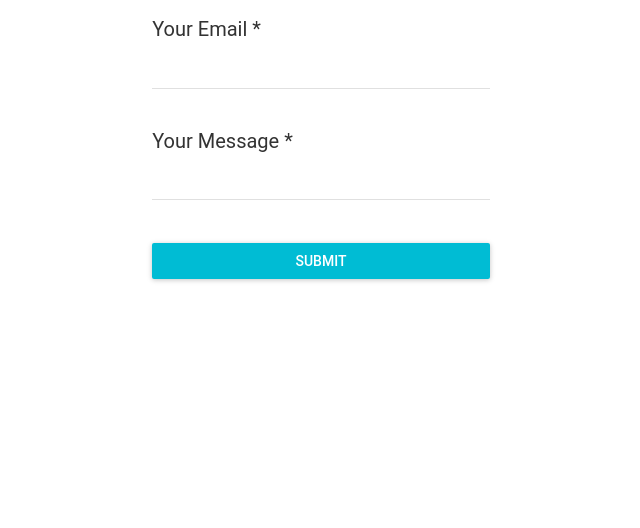
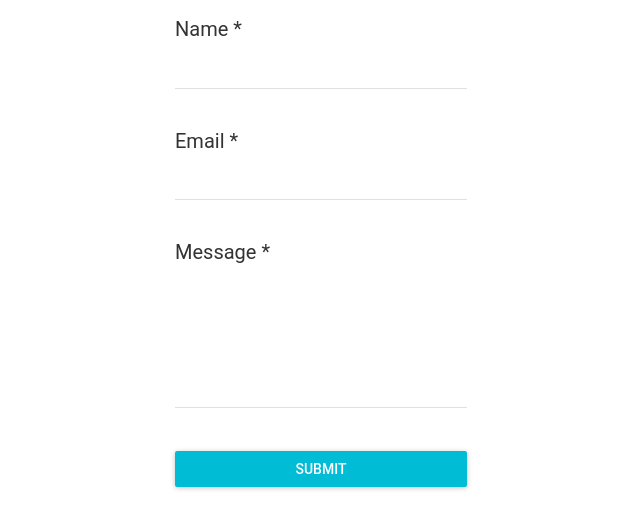
Before and after one commit to brunoschuermans/inca-trail-availabilities-web, a React (Create React App) app: page /contact-form in a window 1280 px wide. Shown: the top 528 px of the page, without its empty margins (319-959 px from the left). Built offline with nearby package versions, Linux system fonts and the light colour scheme.

Commit message:
contact form

```diff
--- a/package.json
+++ b/package.json
@@ -10,7 +10,8 @@
     "react-dom": "^16.2.0",
     "react-router": "^4.2.0",
     "react-router-dom": "^4.2.2",
-    "react-scripts": "1.0.17"
+    "react-scripts": "1.0.17",
+    "whatwg-fetch": "^2.0.3"
   },
   "scripts": {
     "start": "react-scripts start",
--- a/src/App.js
+++ b/src/App.js
@@ -5,7 +5,7 @@ import IncaTrailAvailabilities from "./IncaTrailAvailabilities";
 import ContactForm from "./ContactForm";
 import BookingForm from "./BookingForm";
 
-const APP_ROOT = "https://steady-course-191300.appspot.com/";
+const APP_ROOT = "https://steady-course-191300.appspot.com";
 
 export default class App extends Component {
 
--- a/src/BookingForm.js
+++ b/src/BookingForm.js
@@ -1,7 +1,8 @@
 import React, {Component} from "react";
 import "./App.css";
 import {
-    Checkbox, DatePicker,
+    Checkbox,
+    DatePicker,
     Dialog,
     FlatButton,
     FloatingActionButton,
@@ -19,6 +20,7 @@ import moment from "moment";
 export default class BookingForm extends Component {
 
     state = {
+        addTravellerOpened: false,
         travellers: [],
     };
 
@@ -37,6 +39,7 @@ export default class BookingForm extends Component {
             passport: this.state.temporaryPassport,
             nationality: this.state.temporaryNationality,
             birthDate: this.state.temporaryBirthDate,
+            email: this.state.temporaryEmail,
         });
 
         this.setState({
@@ -140,17 +143,14 @@ export default class BookingForm extends Component {
                                     temporaryPassport: undefined,
                                     temporaryNationality: undefined,
                                     temporaryBirthDate: undefined,
+                                    temporaryEmail: undefined,
                                 });
 
-                                if (!this.state.travellerFormEventListenerAdded) {
-                                    setTimeout(() => {
-                                        document.getElementById("travellerForm").addEventListener("submit", event => {
-                                            this.addTraveller(event);
-                                        }, false);
-                                    }, 300);
-
-                                    this.setState({travellerFormEventListenerAdded: true});
-                                }
+                                setTimeout(() => {
+                                    document.getElementById("travellerForm").addEventListener("submit", event => {
+                                        this.addTraveller(event);
+                                    }, false);
+                                }, 300);
                             }}
                         >
                             <ContentAdd/>
@@ -182,9 +182,6 @@ export default class BookingForm extends Component {
                                     <TextField
                                         required
                                         autoFocus
-                                        ref={input => {
-                                            this.firstName = input;
-                                        }}
                                         fullWidth={true}
                                         value={this.state.temporaryFirstName}
                                         onChange={(event, value) => this.setState({temporaryFirstName: value})}
--- a/src/ContactForm.js
+++ b/src/ContactForm.js
@@ -1,6 +1,6 @@
 import React, {Component} from "react";
 import "./App.css";
-import {FlatButton, RaisedButton, TextField} from "material-ui";
+import {RaisedButton, TextField} from "material-ui";
 
 export default class ContactForm extends Component {
 
@@ -20,12 +20,16 @@ export default class ContactForm extends Component {
                 error: false,
             });
 
-            fetch(self.props.appRoot, {
+            fetch(self.props.appRoot + "/contact", {
                 method: "POST",
-                body: {
+                headers: {
+                    "content-type": "application/json",
+                },
+                body: JSON.stringify({
+                    name: self.state.name,
                     email: self.state.email,
                     message: self.state.message,
-                },
+                }),
             })
                 .then(response => {
                     if (!response.ok) {
@@ -52,27 +56,42 @@ export default class ContactForm extends Component {
         return (
             <form>
                 <div className="formSection">
-                    <label>Your Email *</label>
+                    <label>Name *</label>
+                    <TextField
+                        id="name"
+                        required
+                        type="name"
+                        fullWidth={true}
+                        value={this.state.name}
+                        onChange={(event, value) => this.setState({name: value})}
+                    />
+                </div>
+                <div className="formSection">
+                    <label>Email *</label>
                     <TextField
                         id="email"
                         required
                         type="email"
                         fullWidth={true}
                         value={this.state.email}
-                        onChange={(event) => this.setState({email: event.target.value})}
+                        onChange={(event, value) => this.setState({email: value})}
                     />
                 </div>
                 <div className="formSection">
-                    <label>Your Message *</label>
+                    <label>Message *</label>
                     <TextField
                         id="message"
                         required
                         fullWidth={true}
                         value={this.state.message}
                         multiLine={true}
-                        onChange={(event) => this.setState({message: event.target.value})}
+                        rows={5}
+                        rowsMax={5}
+                        onChange={(event, value) => this.setState({message: value})}
                     />
                 </div>
+                {
+                    !this.state.submitted &&
                     <RaisedButton
                         type="submit"
                         style={{
@@ -81,8 +100,9 @@ export default class ContactForm extends Component {
                         primary={true}
                         fullWidth={true}
                         label="Submit"
-                    disabled={this.state.submitting || this.state.submitted}
+                        disabled={this.state.submitting}
                     />
+                }
                 {
                     this.state.submitted &&
                     <div
--- a/src/index.js
+++ b/src/index.js
@@ -2,14 +2,14 @@ import React from "react";
 import ReactDOM from "react-dom";
 import "./index.css";
 import App from "./App";
-import {getMuiTheme, green500, MuiThemeProvider} from "material-ui";
+import {MuiThemeProvider} from "material-ui";
 import {BrowserRouter} from "react-router-dom";
-
+import "whatwg-fetch";
 
 ReactDOM.render(
     <MuiThemeProvider>
         <BrowserRouter>
-            <App />
+            <App/>
         </BrowserRouter>
     </MuiThemeProvider>
     , document.getElementById('root'));
```
Lines whose indentation alone changed are shown as unchanged.
